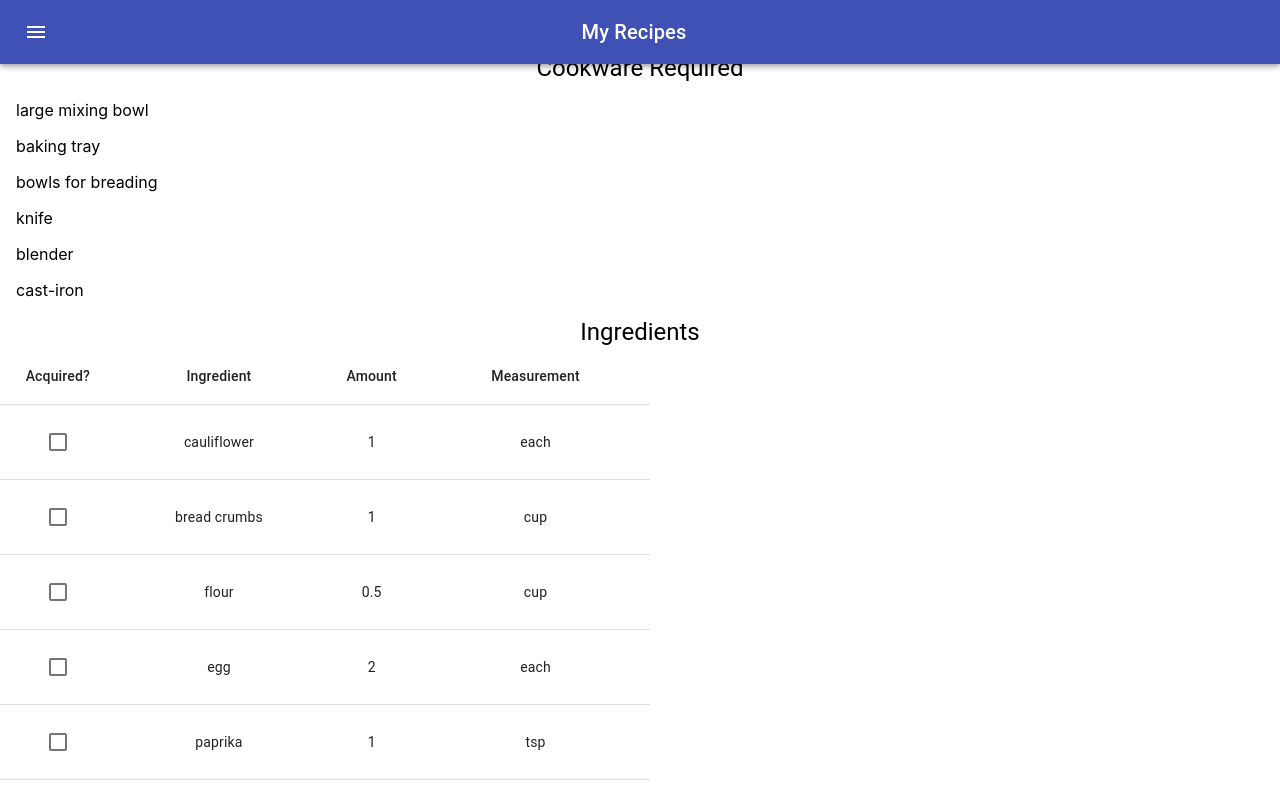
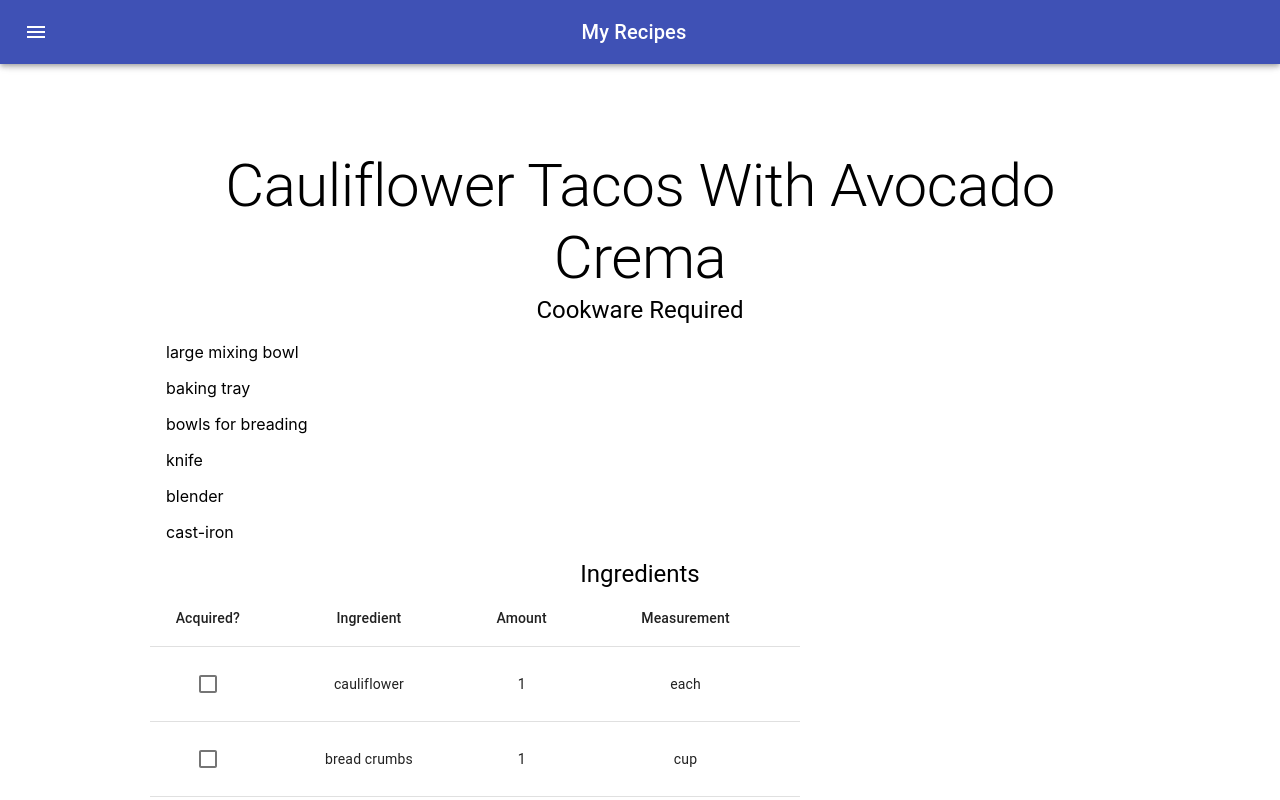
Before and after one commit to elim04/recipe-app, a React (Create React App) app: page /recipe/1 in a window 1280 px wide. Shown: the top 800 px of the page. Built offline with nearby package versions, Linux system fonts and the light colour scheme.

Commit message:
add basic styling to individual recipe page

```diff
--- /dev/null
+++ b/src/components/RecipeCard/RecipeCard.css
@@ -0,0 +1,5 @@
+.recipe {
+  display: flex;
+  flex-direction: column;
+  margin: 150px;
+}
--- a/src/components/RecipeCard/RecipeCard.tsx
+++ b/src/components/RecipeCard/RecipeCard.tsx
@@ -1,11 +1,12 @@
 import React from "react";
+import "./RecipeCard.css";
 import { useParams } from "react-router-dom";
 import Cookware from "./CookwareSection";
 import InstructionsSection from "./InstructionsSection";
 import IngredientsSection from "./IngredientsSection";
 import { RecipeListObj } from "../../recipeList.model";
 import { Recipe } from "../../recipe.model";
-
+import { Typography } from "@material-ui/core";
 interface RecipeCardProps {
   recipesData: RecipeListObj;
 }
@@ -22,8 +23,8 @@ const RecipeCard: React.FC<RecipeCardProps> = ({ recipesData }) => {
   let recipeCardData: Recipe = recipesData[recipeId];
 
   return (
-    <div>
-      <p>{recipesData[recipeId]["name"]}</p>
+    <div className="recipe">
+      <Typography variant="h2">{recipesData[recipeId]["name"]}</Typography>
       <Cookware cookwareData={recipeCardData["cookware"]} />
       <IngredientsSection ingredientsData={recipeCardData["ingredients"]} />
       <InstructionsSection instructionsData={recipeCardData["instructions"]} />
```
